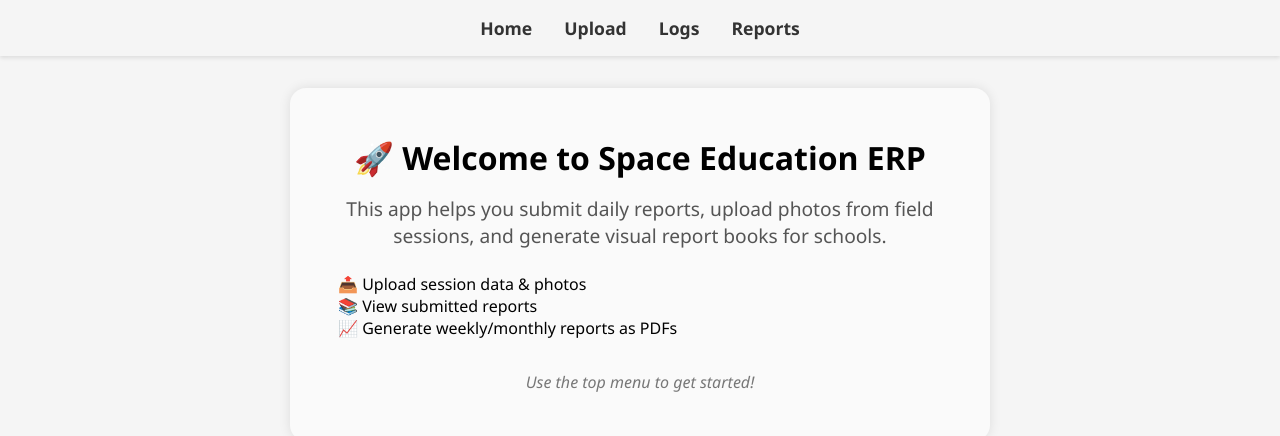
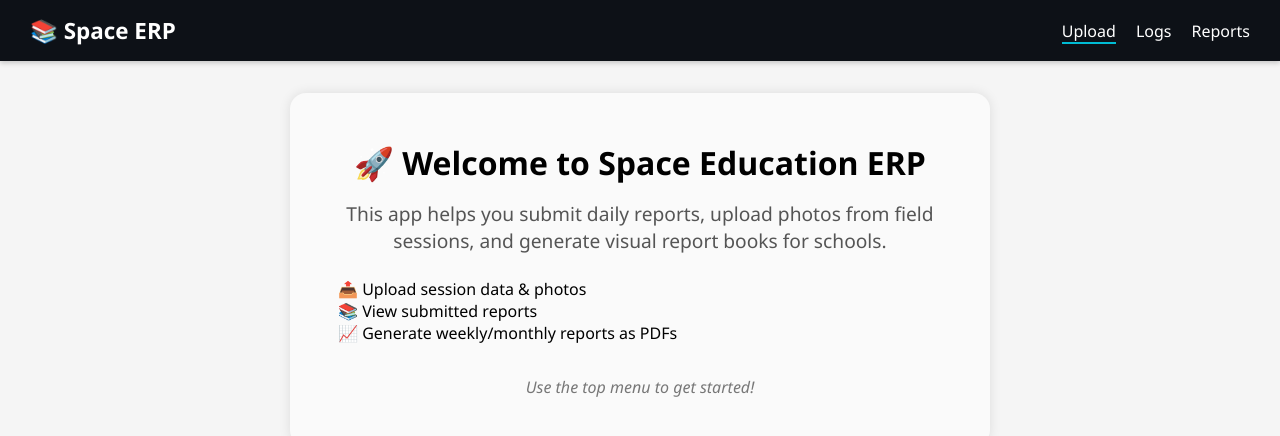
Before and after one commit to th3ankit/space-erp-frontend, a React app: page / in a window 1280 px wide. Shown: the top 436 px of the page. Built offline with nearby package versions, Linux system fonts and the light colour scheme.

Commit message:
Update App.js

```diff
--- a/src/App.js
+++ b/src/App.js
@@ -1,50 +1,24 @@
 import React from "react";
-import { BrowserRouter as Router, Routes, Route, Link } from "react-router-dom";
-
-import HomePage from "./pages/HomePage";
+import { BrowserRouter as Router, Routes, Route } from "react-router-dom";
+import NavBar from "./components/NavBar";
 import UploadPage from "./pages/UploadPage";
 import LogsPage from "./pages/LogsPage";
 import ReportsPage from "./pages/ReportsPage";
+import HomePage from "./pages/HomePage"; // ✅ New Import
 
 function App() {
   return (
     <Router>
-      {/* Top navigation bar */}
-      <nav style={navStyle}>
-        <Link to="/" style={linkStyle}>Home</Link>
-        <Link to="/upload" style={linkStyle}>Upload</Link>
-        <Link to="/logs" style={linkStyle}>Logs</Link>
-        <Link to="/reports" style={linkStyle}>Reports</Link>
-      </nav>
-
-      {/* Page content */}
+      <NavBar />
       <Routes>
-        <Route path="/" element={<HomePage />} />
+        <Route path="/" element={<HomePage />} /> {/* ✅ Default route */}
         <Route path="/upload" element={<UploadPage />} />
         <Route path="/logs" element={<LogsPage />} />
         <Route path="/reports" element={<ReportsPage />} />
-  <Route path="/upload" element={<UploadPage />} />
-
+        <Route path="/home" element={<HomePage />} /> {/* Optional */}
       </Routes>
     </Router>
   );
 }
 
-// Inline styles for basic navigation
-const navStyle = {
-  backgroundColor: "#f5f5f5",
-  padding: "1rem",
-  display: "flex",
-  justifyContent: "center",
-  gap: "2rem",
-  boxShadow: "0 2px 4px rgba(0,0,0,0.1)"
-};
-
-const linkStyle = {
-  textDecoration: "none",
-  color: "#333",
-  fontWeight: "bold",
-  fontSize: "1.1rem"
-};
-
 export default App;
```
